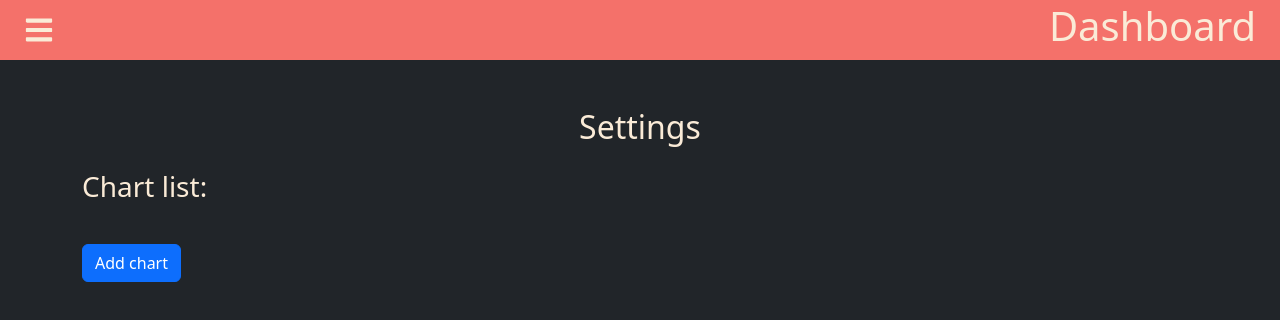
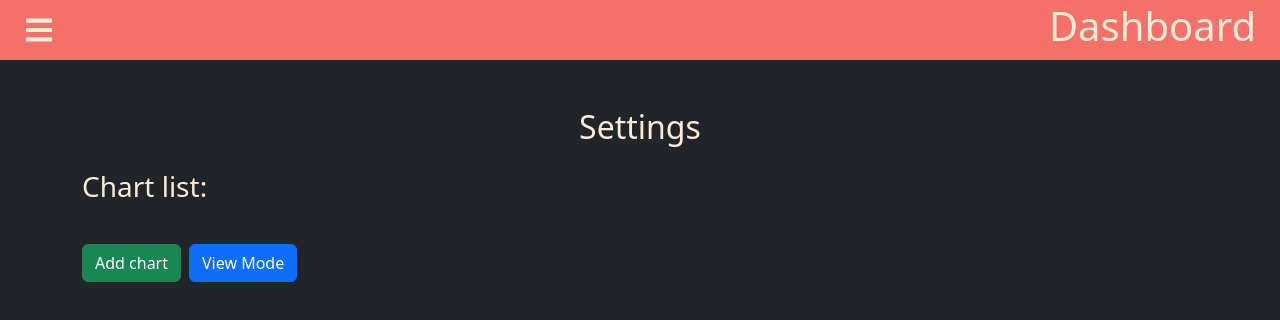
Before and after one commit to stpkkk/Dashboard-React, a React (Create React App) app: page /settings in a window 1280 px wide. Shown: the top 320 px of the page. Built offline with nearby package versions, Linux system fonts and the light colour scheme; no server answers.

Commit message:
View Mode delete Chartlist, add buttons

```diff
--- a/src/pages/SettingsPage.tsx
+++ b/src/pages/SettingsPage.tsx
@@ -1,4 +1,5 @@
 import React, { useContext, useState } from 'react';
+import { Link } from 'react-router-dom';
 import { Button } from 'react-bootstrap';
 import { ChartList, Modal } from '../components';
 import { AppContext } from '../context';
@@ -11,13 +12,19 @@ export const SettingsPage: React.FC = () => {
       <h2 className="text-center mb-4">Settings</h2>
       <div>
         <ChartList />
+        <div className="d-flex gap-2">
           <Button
+            className="btn-success"
             onClick={() => {
               setModal(true);
             }}
           >
             Add chart
           </Button>
+          <Link className="btn btn-primary" to="/">
+            View Mode
+          </Link>
+        </div>
       </div>
       {isModal && (
         <Modal
--- a/src/pages/ViewMode.tsx
+++ b/src/pages/ViewMode.tsx
@@ -1,10 +1,9 @@
 import React from 'react';
 import Highcharts from 'highcharts/highstock';
 import HighchartsReact from 'highcharts-react-official';
-import { NavLink } from 'react-router-dom';
+import { Link } from 'react-router-dom';
 import { HiOutlineEmojiSad } from 'react-icons/hi';
 import { useAppSelector, selectCharts } from '../redux';
-import { ChartList } from '../components';
 
 export const ViewMode: React.FC = () => {
   const chartListRedux = useAppSelector(selectCharts);
@@ -63,17 +62,17 @@ export const ViewMode: React.FC = () => {
             options={options}
             constructorType="stockChart"
           />
-          <div className="mt-4">
-            <ChartList />
-          </div>
+          <Link className="btn btn-primary mt-2" to="/settings">
+            Settings
+          </Link>
         </>
       ) : (
         <>
           <div className="d-flex align-items-center justify-content-center fw-bold">
             There are no charts! Add some charts in
-            <NavLink className="text-decoration-none" to="/settings">
+            <Link className="text-decoration-none" to="/settings">
               &nbsp;Settings!
-            </NavLink>
+            </Link>
           </div>
           <div className="d-flex align-items-center justify-content-center mt-3">
             <HiOutlineEmojiSad size={70} />
```
Lines whose indentation alone changed are shown as unchanged.
